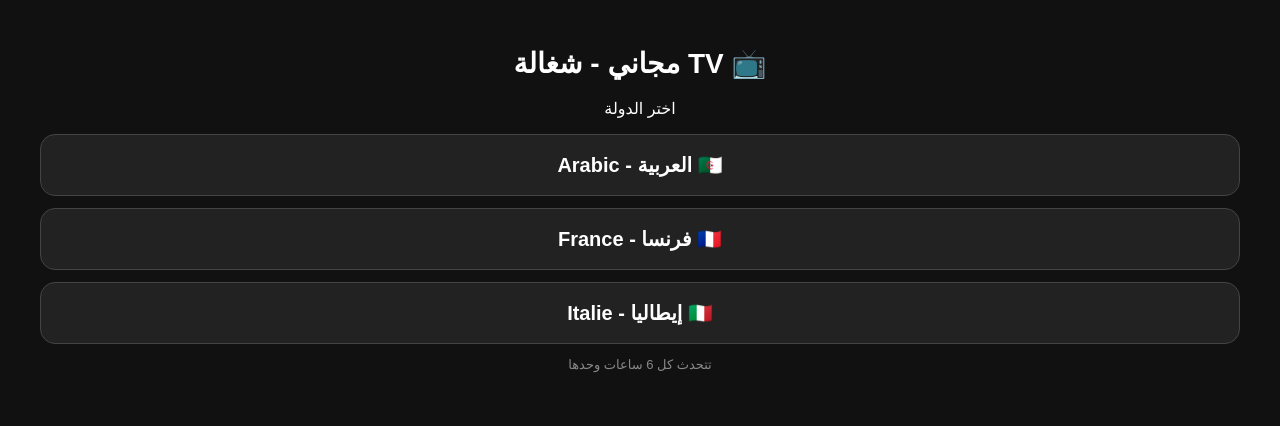
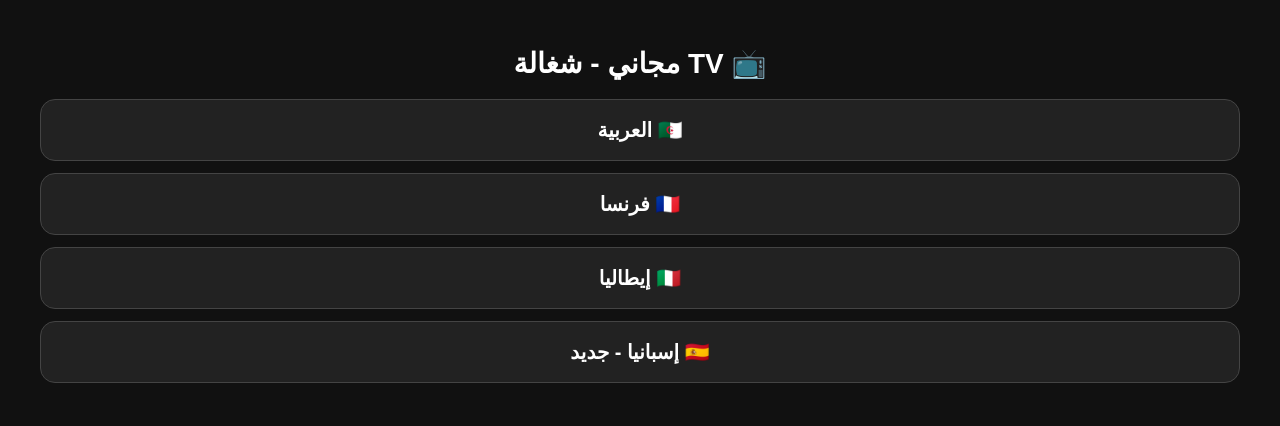
Before and after one commit to khaddartahar-commits/taharkhaddar, a plain HTML site: page index.html in a window 1280 px wide. Drawn offline with Linux system fonts and the light colour scheme.

Commit message:
Update index.html

```diff
--- a/index.html
+++ b/index.html
@@ -1,15 +1,7 @@
-<!DOCTYPE html>
-<html lang="ar" dir="rtl">
-<head><meta charset="UTF-8"><meta name="viewport" content="width=device-width,initial-scale=1">
-<title>TV مجاني</title>
-<style>body{background:#111;color:#fff;font-family:Arial;text-align:center;padding:20px}h1{font-size:28px}a{display:block;background:#222;border:1px solid #444;color:#fff;text-decoration:none;padding:18px;margin:12px;border-radius:15px;font-size:20px;font-weight:bold}a:hover{background:#ED2939}</style>
-</head>
-<body>
-<h1>📺 TV مجاني - شغالة</h1>
-<p>اختر الدولة</p>
-<a href="arabic.html">🇩🇿 العربية - Arabic</a>
-<a href="france.html">🇫🇷 فرنسا - France</a>
-<a href="italie.html">🇮🇹 إيطاليا - Italie</a>
-<p style="color:#888;font-size:13px">تتحدث كل 6 ساعات وحدها</p>
-</body>
-</html>
+<!DOCTYPE html><html lang="ar" dir="rtl"><head><meta charset="UTF-8"><meta name="viewport" content="width=device-width,initial-scale=1"><title>TV مجاني</title><style>body{background:#111;color:#fff;font-family:Arial;text-align:center;padding:20px}h1{font-size:28px}a{display:block;background:#222;border:1px solid #444;color:#fff;text-decoration:none;padding:18px;margin:12px;border-radius:15px;font-size:20px;font-weight:bold}</style></head>
+<body><h1>📺 TV مجاني - شغالة</h1>
+<a href="arabic.html">🇩🇿 العربية</a>
+<a href="france.html">🇫🇷 فرنسا</a>
+<a href="italie.html">🇮🇹 إيطاليا</a>
+<a href="espagne.html">🇪🇸 إسبانيا - جديد</a>
+</body></html>
```
